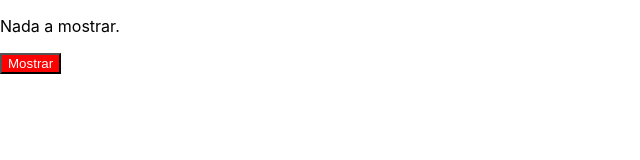
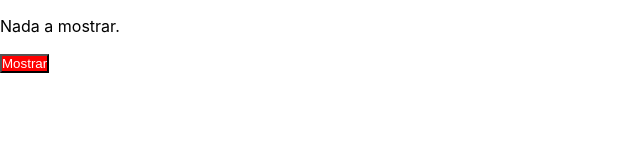
Before and after one commit to FelipeSaadi/Estudos, a React (Vite) app in the folder React/Modulo 1/react-vite-first/: page / in a window 1280 px wide. Shown: the top 160 px of the page, without its empty margins (0-640 px from the left). Built offline with nearby package versions, Linux system fonts and the light colour scheme.

Commit message:
Estilização inline dinâmica no React

```diff
--- a/React/Modulo 1/react-vite-first/src/App.tsx
+++ b/React/Modulo 1/react-vite-first/src/App.tsx
@@ -2,14 +2,25 @@ import React, { useState } from 'react';
 
 const App = () => {
   let [show, setShow] = useState(false);
+  let [clicked, setClicked] = useState(false);
+  let [padding, setPadding] = useState(0);
 
   const handleClick = () => {
     setShow(!show);
+    setClicked(!clicked);
+    setPadding(padding + 1)
   }
 
-  let buttonStyle = {
+  let buttonStyle;
+
+  clicked ? buttonStyle = {
+    backgroundColor: "grey",
+    color: "white",
+    padding
+  } : buttonStyle = {
     backgroundColor: "red",
-    color: "white"
+    color: "white",
+    padding
   }
 
   return (
@@ -17,12 +28,12 @@ const App = () => {
       {show ? (
         <>
           <p>Meu nome é Felipe Saadi.</p>
-          <button style={ buttonStyle } onClick={handleClick}>Não mostrar</button>
+          <button style={buttonStyle} onClick={handleClick}>Não mostrar</button>
         </>
       ) : (
         <>
           <p>Nada a mostrar.</p>
-          <button style={ buttonStyle } onClick={handleClick}>Mostrar</button>
+          <button style={buttonStyle} onClick={handleClick}>Mostrar</button>
         </>
       )}
     </div>
```
